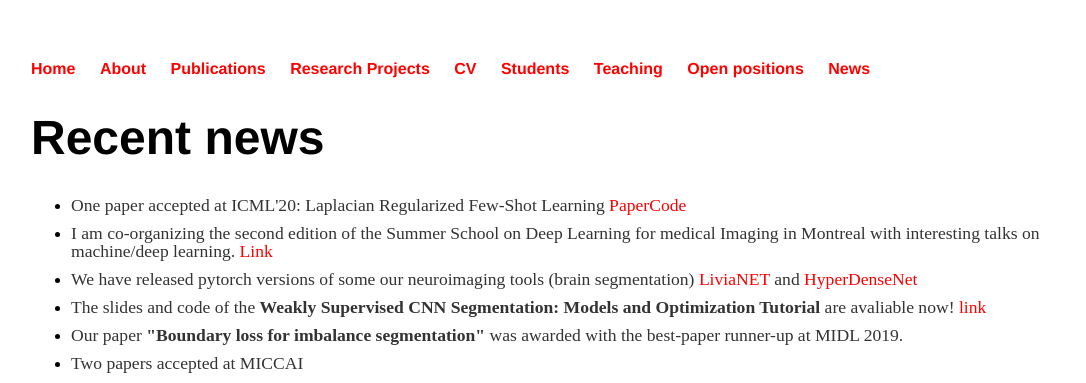
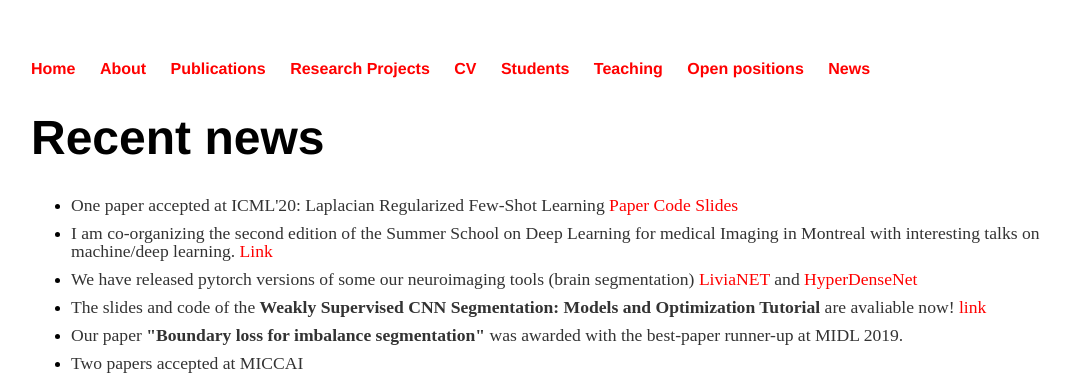
Before and after one commit to josedolz/josedolz.github.io, a Jekyll site: the page built from news/index.html, in a window 1280 px wide. Shown: the top 383 px of the page, without its empty margins (97-1183 px from the left). Built offline with Jekyll 4.4.1, drawn with Linux system fonts in a browser that asks for light colours.

Commit message:
Update index.html

```diff
--- a/news/index.html
+++ b/news/index.html
@@ -5,7 +5,7 @@ title: news
 <div class="blurb">
 	<h1>Recent news</h1>
 	<ul>
-		<li><p1>One paper accepted at ICML'20: Laplacian Regularized Few-Shot Learning <a href="https://proceedings.icml.cc/static/paper_files/icml/2020/4348-Paper.pdf">Paper</a><a href="https://github.com/imtiazziko/LaplacianShot">Code</a>
+		<li><p1>One paper accepted at ICML'20: Laplacian Regularized Few-Shot Learning <a href="https://proceedings.icml.cc/static/paper_files/icml/2020/4348-Paper.pdf">Paper</a> <a href="https://github.com/imtiazziko/LaplacianShot">Code</a> <a href="https://icml.cc/media/Slides/icml/2020/virtual(no-parent)-14-14-00UTC-6480-laplacian_regul.pdf">Slides</a>
 		<li><p1>I am co-organizing the second edition of the Summer School on Deep Learning for medical Imaging in Montreal with interesting talks on machine/deep learning. <a href="https://www.fourwav.es/view/1775/customtab1530/">Link</a>
 		<li><p1>We  have released pytorch versions of some our neuroimaging tools (brain segmentation) <a href="https://github.com/josedolz/LiviaNet_pytorch">LiviaNET</a> and <a href="https://github.com/josedolz/HyperDenseNet_pytorch">HyperDenseNet</a>
 		<li><p1>The slides and code of the <strong>Weakly Supervised CNN Segmentation: Models and Optimization Tutorial</strong> are avaliable now! <a href="../documents/MICCAI-2019-Tutorial_On_WeakSemiSup.pdf">link</a>
```
